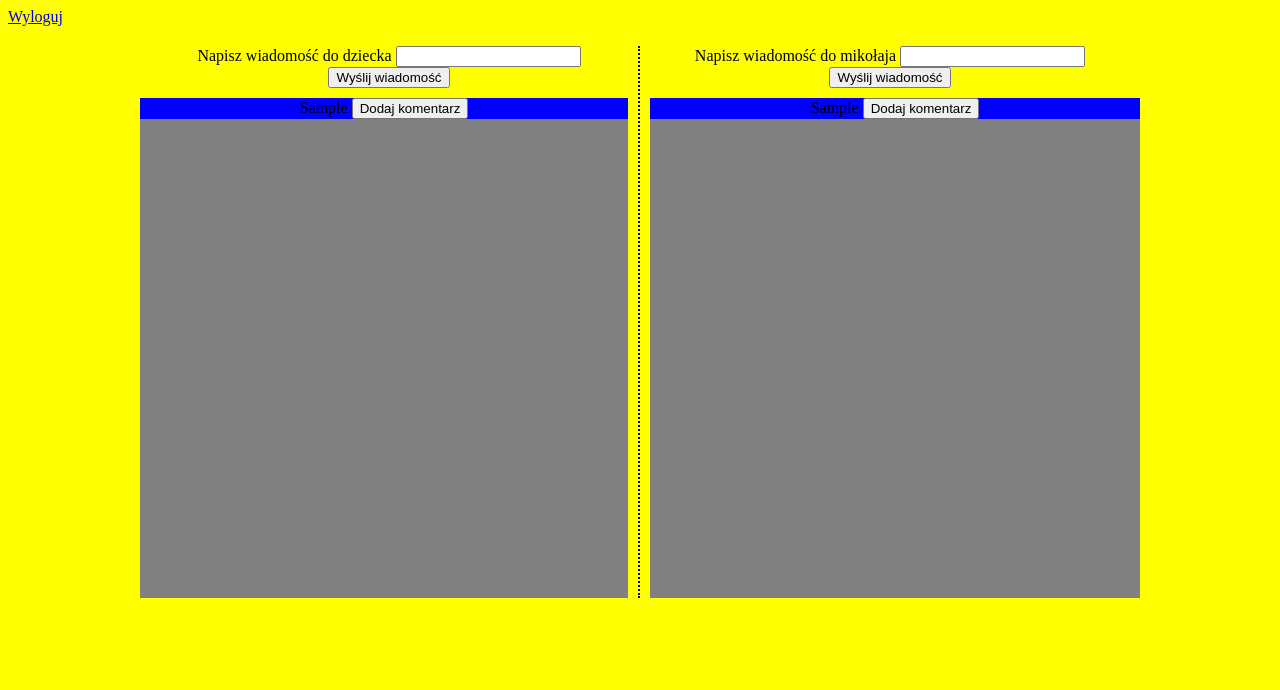
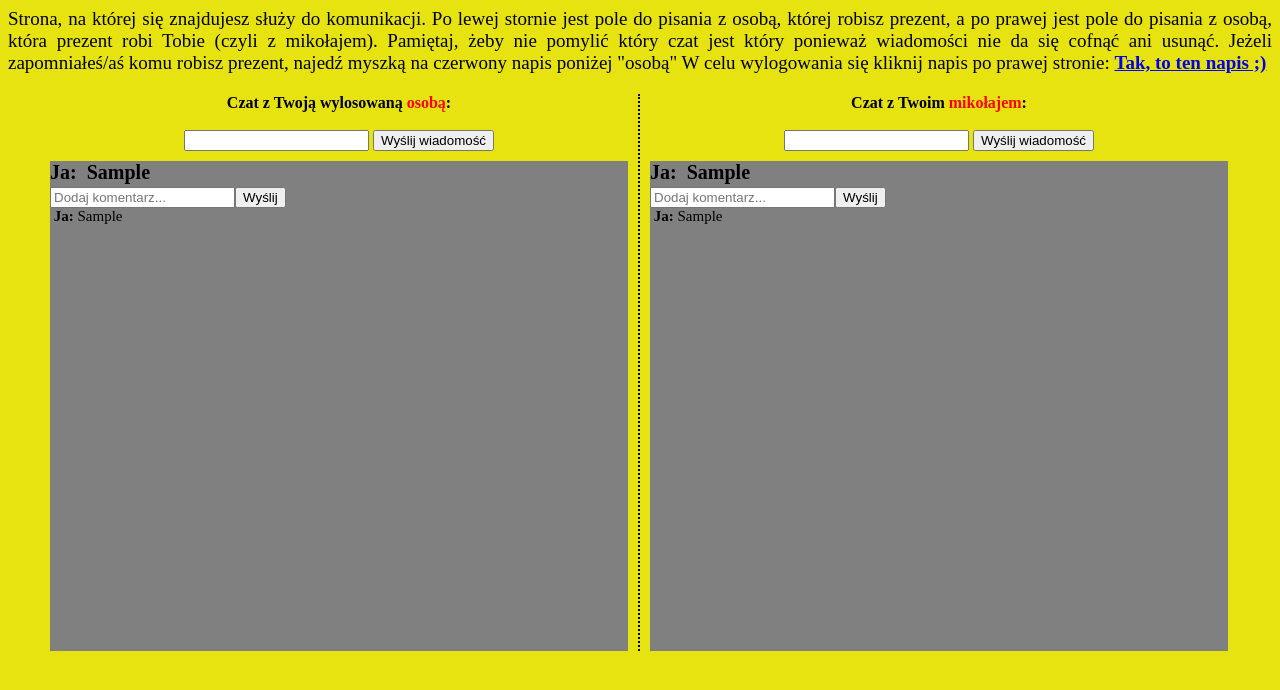
Before and after one commit to marekzaborowski/Gifts, a PHP site: page /chat.php in a window 1280 px wide. Shown: the top 690 px of the page. Run offline with PHP 8.4, Linux system fonts and the light colour scheme; the visitor is signed in with stand-in values (Sample User, id 1); tables that the repository leaves empty or names only in its code hold one stand-in row (values such as "Sample post").

Commit message:
ukonczenie projektu prezenty

```diff
--- a/chat.php
+++ b/chat.php
@@ -1,4 +1,5 @@
 <?php
+    include 'wypisywanie_wiadomosci.php';
 
 	session_start();
 
@@ -8,11 +9,41 @@
         echo "blad";
 		exit();
     }
+    if($_SESSION['czy_wszyscy_losowali']==false)
+    {
+        header('Location: waiting_room.php');
+        exit();
+    }
 
     require_once "connect.php";
     $polaczenie = @new mysqli($host, $db_user, $db_password, $db_name);
-
-    if ($rezultat = @$polaczenie->query("SELECT prezent, nadawca FROM wiadomosci WHERE idpolaczenia ='".$_SESSION['idpolaczenia_dlamikolaja']."'"))
+    //Tworzę tablicę z wiadomościami i informacjami o nadawcy w czasie gdzie zalogowany użytkownik jest mikołajem
+    if ($rezultat = @$polaczenie->query("SELECT id, prezent, idnadawcy FROM wiadomosci
+        WHERE idpolaczenia ='".$_SESSION['idpolaczenia_dlamikolaja']."'"))
+	{
+        $i=0;
+        $w;
+        $wartosc=true;
+        do
+        {
+            $w=$rezultat->fetch_assoc();
+            if($w!=null)
+            {
+                $wiadomosci_zDzieckiem[$i]=$w;
+                $i++;
+            }
+            else
+            {
+                $wartosc=false;
+            }
+        }
+        while($wartosc==true);
+	}
+	else
+    echo "Error: ".$polaczenie->error;
+    //Tworzę tablicę z wiadomościami i informacjami o nadawcy w czasie gdzie zalogowany użytkownik jest dzieckiem
+    if ($rezultat = @$polaczenie->query("SELECT id, prezent, idnadawcy FROM wiadomosci
+        WHERE idpolaczenia ='".$_SESSION['idpolaczenia_dladziecka']."'"))
 	{
         $i=0;
         $w;
@@ -22,7 +53,31 @@
             $w=$rezultat->fetch_assoc();
             if($w != null)
             {
-                $wiersz_dlamikolaja[$i]=$w;
+                $wiadomosci_zMikolajem[$i]=$w;
+                $i++;
+            }
+            else
+            {
+                $wartosc=false;
+            }
+        }
+        while($wartosc==true);
+	}
+	else
+    echo "Error: ".$polaczenie->error;
+    //Tworzę tablicę z komentarzami i informacjami o nadawcy w czasie gdzie zalogowany użytkownik jest dzieckiem
+    if ($rezultat = @$polaczenie->query("SELECT * FROM komentarze"))
+	{
+        $komentarze=NULL;
+        $i=0;
+        $w;
+        $wartosc=true;
+        do
+        {
+            $w=$rezultat->fetch_assoc();
+            if($w != null)
+            {
+                $komentarze[$i]=$w;
                 $i++;
             }
             else
@@ -35,25 +90,12 @@
 	else
     echo "Error: ".$polaczenie->error;
 
-    if ($rezultat2 = @$polaczenie->query("SELECT prezent, nadawca FROM wiadomosci WHERE idpolaczenia ='".$_SESSION['idpolaczenia_dladziecka']."'"))
+    //Wyciągam nick dziecka
+    if ($rezultat = @$polaczenie->query("SELECT nick FROM uzytkownicy, polaczenia
+        WHERE polaczenia.iddziecka = uzytkownicy.id AND idmikolaja='".$_SESSION['idpolaczenia_dlamikolaja']."'"))
 	{
-        $i=0;
-        $w;
-        $wartosc=true;
-        do
-        {
-            $w=$rezultat2->fetch_assoc();
-            if($w != null)
-            {
-                $wiersz_dladziecka[$i]=$w;
-                $i++;
-            }
-            else
-            {
-                $wartosc=false;
-            }
-        }
-        while($wartosc==true);
+        $wiersz = $rezultat->fetch_assoc();
+        $nick_dziecka=$wiersz['nick'];
 	}
 	else
     echo "Error: ".$polaczenie->error;
@@ -74,37 +116,27 @@
     ?>
 </head>
 <body>
-    <div>
-        <a href="logout.php">Wyloguj</a><br>
+    <div style="text-align: justify; font-size: 19px">
+        Strona, na której się znajdujesz służy do komunikacji. Po lewej stornie jest pole do
+        pisania z osobą, której robisz prezent, a po prawej jest pole do pisania z osobą, która prezent
+        robi Tobie (czyli z mikołajem). Pamiętaj, żeby nie pomylić który czat jest który ponieważ wiadomości
+        nie da się cofnąć ani usunąć. Jeżeli zapomniałeś/aś komu robisz prezent, najedź myszką na czerwony napis poniżej "osobą"
+        W celu wylogowania się kliknij napis po prawej stronie:
+        <b><a href="logout.php">Tak, to ten napis ;)</a></b><br>
     </div>
     <div id="form">
         <div id="czat_z_dzieckiem">
             <form method="post" action="dodawaniewiadomosci.php">
-                Napisz wiadomość do dziecka <input type="text" name="wiadomosc"/><br>
-                <input type="submit" type="wyslanie_wiadomosci" value="Wyślij wiadomość"/>
+                <b>Czat z Twoją wylosowaną <span title='<?php echo $nick_dziecka; ?>' style='color: red;'>osobą</span>:</b> <br><br>
+                <input type="text" name="wiadomosc_do_dziecka"/>
+                <input type="submit" value="Wyślij wiadomość"/>
             </form>
-            <div id="czat">
+            <div class="czat">
                 <?php
-                    if(isset($wiersz_dlamikolaja))
+                //print_r($wiadomosci_zDzieckiem);
+                    if(isset($wiadomosci_zDzieckiem))
                     {
-                        foreach($wiersz_dlamikolaja as $item)
-                        {
-                            if($item['nadawca']==$_SESSION['id'])
-                            {
-                                echo '<div id="ja">';
-                                    echo $item['prezent'];
-                                    echo ' <input type="submit" value="Dodaj komentarz" />';
-                                echo '</div>';
-                            }
-                            else
-                            {
-                                echo '<div id="on">';
-                                    echo $item['prezent'];
-                                    echo ' <input type="submit" value="Dodaj komentarz" />';
-                                echo '</div>';
-                            }
-                            echo "<br/>";
-                        }
+                        wypisz_wiadomosci($wiadomosci_zDzieckiem, $komentarze);
                     }
                 ?>
             </div>
@@ -112,41 +144,15 @@
 
         <div id="czat_z_mikolajem">
             <form  method="post" action="dodawaniewiadomosci.php">
-                Napisz wiadomość do mikołaja <input type="text" name="wiadomosc2"/> <br>
-                <input type="submit" name="wyslanie_wiadomosci2" value="Wyślij wiadomość"/>
+                <b>Czat z Twoim <span style='color: red;'>mikołajem</span>:</b> <br><br>
+                <input type="text" name="wiadomosc_do_mikolaja"/>
+                <input type="submit" value="Wyślij wiadomość"/>
             </form>
-            <div id="czat2" >
+            <div class="czat" >
                 <?php
-                    if(isset($wiersz_dladziecka))
+                    if(isset($wiadomosci_zMikolajem))
                     {
-                        foreach($wiersz_dladziecka as $_SESSION['item'])
-                        {
-                            if($_SESSION['item']['nadawca']==$_SESSION['id'])
-                            {
-                                echo '<div id="ja">';
-                                    echo '<form method="post" >';
-                                        echo $_SESSION['item']['prezent'];
-                                        echo ' <input type="submit" name="moj_komentarz" value="Dodaj komentarz" />';
-                                        echo ' <input type="hidden" name="numer_indeksu"';
-                                       // $zmienna = $_SESSION['item']['prezent'].key;
-                                    echo '<form>';
-                                    if(isset($_POST['moj_komentarz']))
-                                    {
-                                        echo "<div style='background-color: white'>";
-                                            //echo "$zmienna";
-                                        echo "</div>";
-                                    }
-                                echo '</div>';
-                            }
-                            else
-                            {
-                                echo '<div id="on">';
-                                    echo $item['prezent'];
-                                    echo ' <input type="submit" value="Dodaj komentarz" />';
-                                echo '</div>';
-                            }
-                            echo "<br/>";
-                        }
+                        wypisz_wiadomosci($wiadomosci_zMikolajem, $komentarze);
                     }
                 ?>
             </div>
--- a/wyglad.css
+++ b/wyglad.css
@@ -1,48 +1,114 @@
 body
 {
-    background-color: yellow;
+    background-color: rgb(231, 227, 17);
+}
+#index
+{
+
+    width: 1000px;
+    min-height: 600px;
+    margin: auto;
+}
+#logo
+{
+
+    width: 1000px;
+    text-align: center;
+}
+#rejestracja
+{
+    float: left;
+    width: 600px;
+    font-size: 30px;
+}
+#logowanie
+{
+    float: left;
+    width: 400px;
+    font-size: 30px;
+}
+h1
+{
+    font-size: 60px;
+}
+#registration
+{
+    font-size: 29px;
+}
+#losowanie
+{
+    text-align: center;
+    font-size: 30px;
+}
+#wylosowane
+{
+    text-align: center;
+    font-size: 30px;
+}
+#room
+{
+    text-align: center;
+    margin-top: 20px;
+    font-size: 40px;
+}
+#DaneLogowania
+{
+    text-align: left;
 }
 #czat_z_mikolajem
 {
     float: left;
-    width: 500px;
+    width: 598px;
     min-height: 500px;
     text-align: center;
 }
 #czat_z_dzieckiem
 {
     float: left;
-    width: 498px;
+    width: 598px;
     min-height: 500px;
     border-right: 2px dotted black;
     text-align: center;
 }
 #form
 {
-    width: 1000px;
+    width: 1200px;
     margin: auto;
     margin-top: 20px;
 
 }
-#czat
+.czat
 {
     background-color: gray;
     margin-right: 10px;
     margin-top: 10px;
-    min-height: 500px;
+    min-height: 490px;
+    text-align: left;
+    margin-left: 10px;
+    font-size: 20px;
+
 }
-#czat2
+.ja
 {
-    background-color: gray;
-    margin-left: 10px;
-    margin-top: 10px;
-    min-height: 500px;
+    /*background-color: red;*/
 }
-#ja
+.on
 {
-    background-color: red;
+    /*background-color: blue;*/
 }
-#on
+.ja_komentarz
 {
-    background-color: blue;
+    /*background-color: orangered;*/
 }
+.on_komentarz
+{
+    /*background-color: blueviolet;*/
+}
+.wrap
+{
+    white-space: pre-wrap;      /* CSS3 */
+    white-space: -moz-pre-wrap; /* Firefox */
+    white-space: -pre-wrap;     /* Opera <7 */
+    white-space: -o-pre-wrap;   /* Opera 7 */
+    word-wrap: break-word;      /* IE */
+ }
--- /dev/null
+++ b/wypisywanie_wiadomosci.php
@@ -0,0 +1,95 @@
+<?php
+    function wypisz_wiadomosci($wiadomosci, $komentarze)
+    {
+        foreach($wiadomosci as $wiadomosc)
+        {
+            if(czy_wiadomosc_jest_moja($wiadomosc['idnadawcy']))
+            {
+                $id_stylu="ja";
+            }
+            else
+            {
+                $id_stylu="on";
+            }
+            $id_wiadomosci=$wiadomosc['id'];
+            echo '<div class="'.$id_stylu.'">';
+                if($wiadomosc['idnadawcy']==$_SESSION['id'])
+                {
+                    echo "<b>Ja: </b>";
+                    echo "<span class='wrap'> <b>".$wiadomosc["prezent"]."</b></span>";
+                }
+                else
+                {
+                    echo "<b>Rozmówca: </b>";
+                    echo "<span class='wrap'> <b>".$wiadomosc["prezent"]."</b></span>";
+                }
+                echo '<br/>';
+                echo '<form method="post" action="dodawaniekomentarza.php">';
+                    echo '<input type="text" placeholder="Dodaj komentarz..." name="komentarz"/>';
+                    echo '<input type="submit" value="Wyślij"/>';
+                    echo '<input type="hidden" value="'.$wiadomosc['id'].'" name="idwiadomosci"/>';
+                    echo "<input type=\"hidden\" value=\"".$_SESSION['id']."\" name=\"nadawca\"/>";
+                echo '</form>';
+                if(isset($komentarze))
+                {
+                    //print_r($komentarze);
+                    wypisz_komentarze($komentarze, $id_wiadomosci);
+                }
+
+            echo '</div>';
+            echo "<br/>";
+        }
+    }
+
+    function wypisz_komentarze($komentarze, $id_wiadomosci)
+    {
+        foreach($komentarze as $komentarz)
+        {
+            if($id_wiadomosci==$komentarz['idwiadomosci'])
+            {
+                if(czy_wiadomosc_jest_moja($komentarz['idnadawcy']))
+                {
+                    $id_stylu="ja_komentarz";
+                }
+                else
+                {
+                    $id_stylu="on_komentarz";
+                }
+                if($komentarz['idnadawcy']==$_SESSION['id'])
+                {
+                    echo '<div class="'.$id_stylu.'">';
+                    echo "<div class='wrap' style=\"font-size: 15px\"> <b>Ja: </b>";
+                        echo $komentarz['komentarz_do_prezentu']."</div>";
+                        //echo $komentarz['idnadawcy'];
+                        //echo $id_stylu;
+                        //echo '<br/>';
+                    echo '</div>';
+                    // echo "<br/>";
+                }
+                else
+                {
+                    echo '<div class="'.$id_stylu.'">';
+                        echo "<div class='wrap' style=\"font-size: 15px\"> <b>Rozmówca: </b>";
+                        echo $komentarz['komentarz_do_prezentu']."</div>";
+                        //echo $komentarz['idnadawcy'];
+                        //echo $id_stylu;
+                        //echo '<br/>';
+                    echo '</div>';
+                    // echo "<br/>";
+                }
+            }
+        }
+    }
+
+    function czy_wiadomosc_jest_moja($nadawca)
+    {
+        if($nadawca == $_SESSION['id'])
+        {
+            return true;
+        }
+        else
+        {
+            return false;
+        }
+    }
+?>
```
Also changed, not shown: dodawaniekomentarza.php (+20 -0 lines), dodawaniewiadomosci.php (+6 -13 lines), draw.php (+82 -57 lines), index.php (+33 -14 lines), rejestracja.php (+21 -42 lines), waiting_room.php (added, +54 -0 lines), witamy.php (+12 -6 lines).
